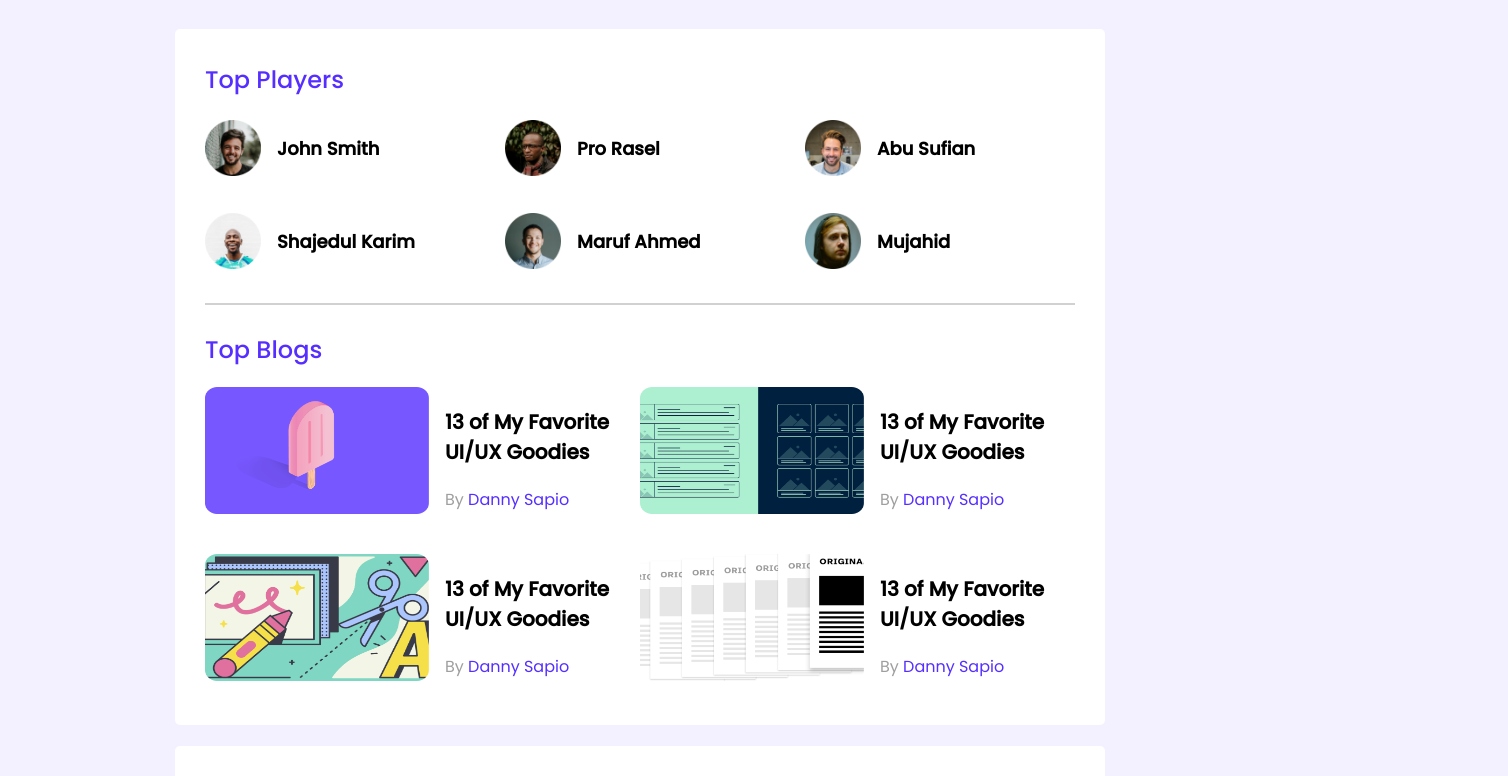
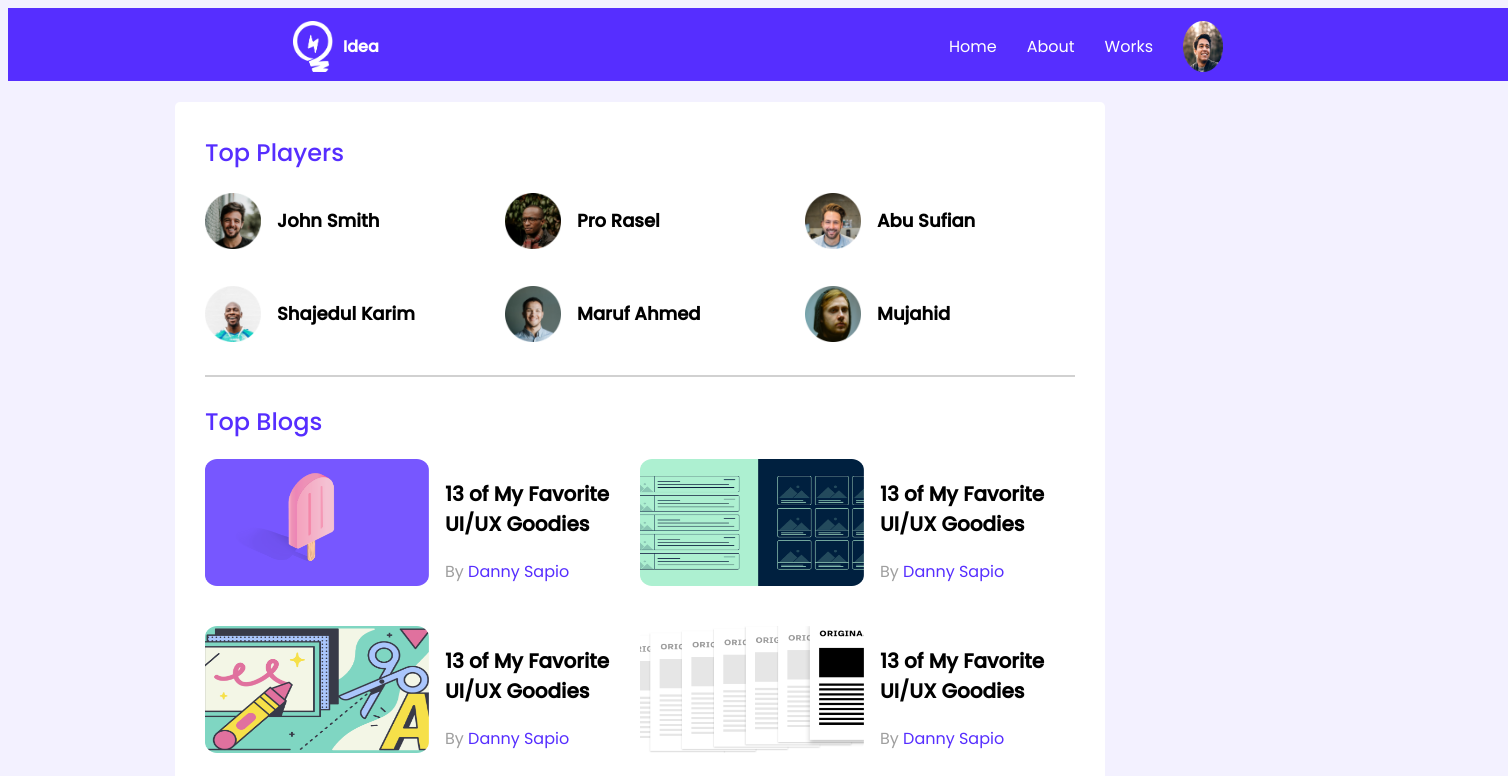
Before and after one commit to sl243/leaderBoard, a plain HTML site: page index.html in a window 1280 px wide. Shown: the top 776 px of the page, 1508 px wide, since content can reach past the window. Drawn offline with Linux system fonts and the light colour scheme.

Commit message:
header section completed

```diff
--- a/index.html
+++ b/index.html
@@ -15,7 +15,18 @@
 <body>
     <!-- Top Header Start -->
     <header>
-
+        <nav>
+            <span>
+                <img src="images/icons/logo.png" alt="">
+                <h4 class="head-item">Idea</h4>
+            </span>
+            <span>
+                <a href="">Home</a>
+                <a href="">About</a>
+                <a href="">Works</a>
+                <img src="images/icons/profile.png" alt="">
+            </span>
+        </nav>
     </header>
     <!-- Top Header End -->
     <!-- main Scetion start -->
--- a/styles/style.css
+++ b/styles/style.css
@@ -11,6 +11,44 @@ main {
     display: flex;
     flex-direction: column;
     align-items: center;
+}
+
+/* Menubar */
+
+header {
+    width: 1500px;
+    background: #562EFF;
+}
+
+nav {
+    display: flex;
+    justify-content: space-between;
+    align-items: center;
+    margin-left: 285px;
+    margin-right: 285px;
+    padding-top: 5px;
+}
+
+nav img {
+    width: 40px;
+    height: 51px;
+}
+
+span {
+    display: flex;
+    justify-content: center;
+    align-items: center;
+}
+
+.head-item {
+    color: #FFFFFF;
+    padding-left: 10px;
+}
+
+nav a {
+    text-decoration: none;
+    padding-right: 30px;
+    color: #FFFFFF;
 }
 
 /* Top players */
```
